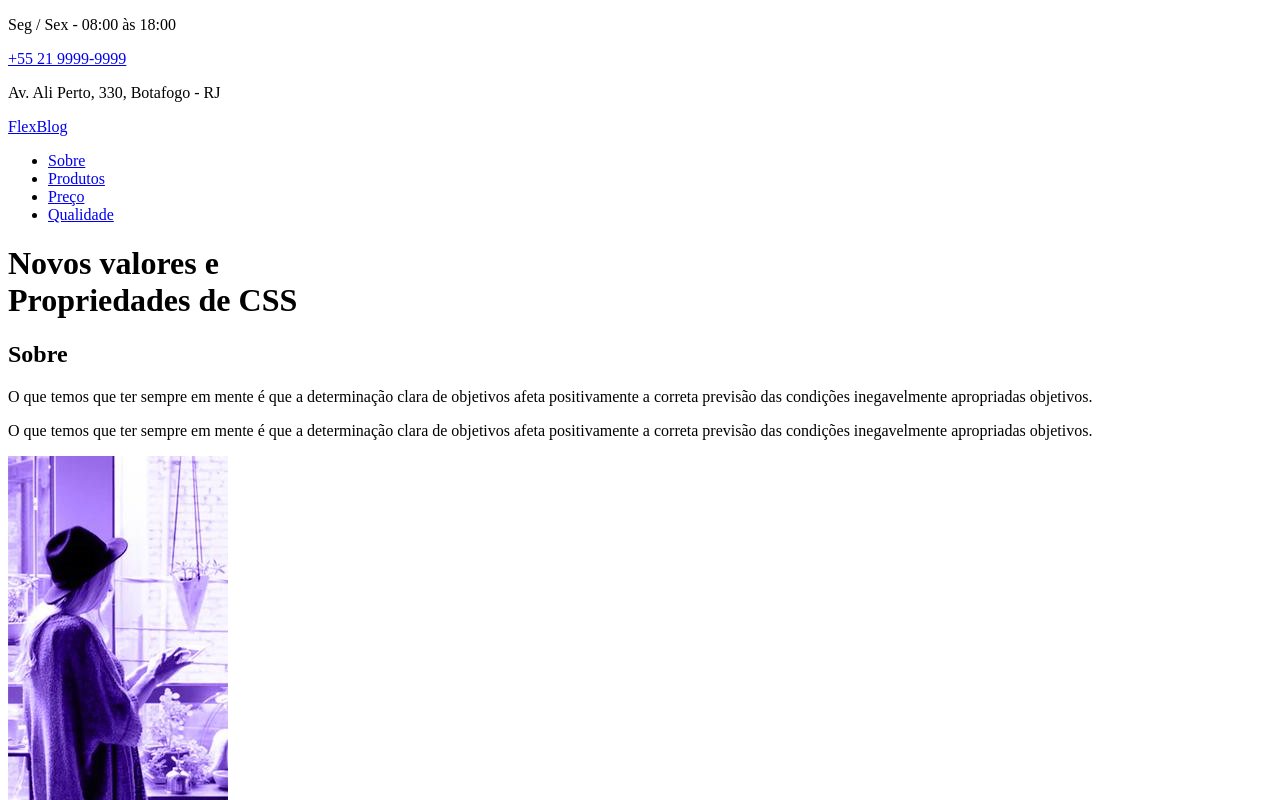
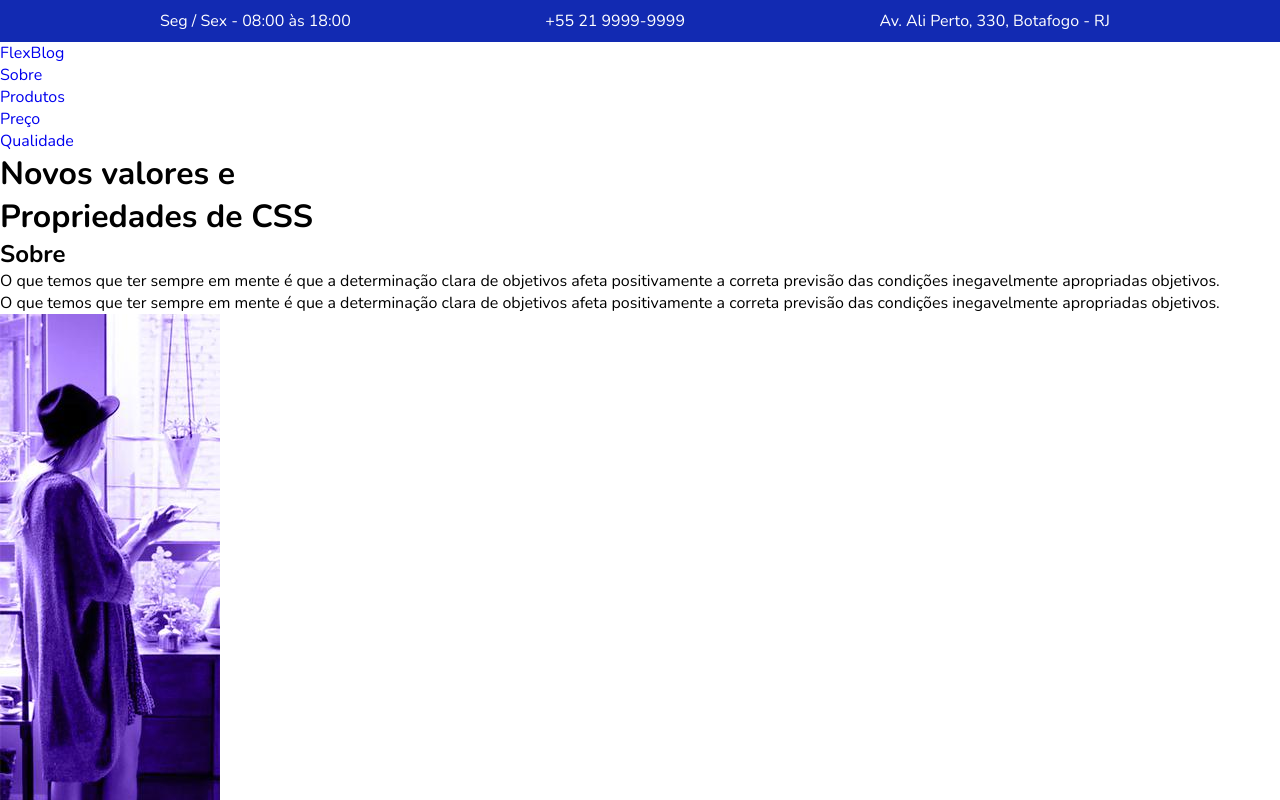
Before and after one commit to antoniodiasfilho/projeto-flexblog, a plain HTML site: page index.html in a window 1280 px wide. Shown: the top 800 px of the page. Drawn offline with nearby package versions, Linux system fonts and the light colour scheme.

Commit message:
feito o superinfo

```diff
--- a/estilos/style.css
+++ b/estilos/style.css
@@ -1 +1,51 @@
 @charset "UTF-8";
+
+*{
+    box-sizing: border-box;
+}
+
+body,h1,h2,p,ul,li,a{
+    margin: 0px;
+    padding: 0px;
+}
+
+body{
+    font-family: 'Nunito', Arial, Helvetica, sans-serif;
+}
+
+ul{
+    list-style: none;
+}
+
+a{
+    text-decoration: none;
+}
+
+img{
+    display: block;
+    max-width: 100%;
+}
+
+/* SuperInfo */
+
+.superinfo{
+    max-width: 960px;
+    margin: 0 auto;
+    display: flex;
+    justify-content: space-between;
+    flex-wrap: wrap;
+    padding-top: 10px;
+}
+
+.superinfo  p, .superinfo a{
+    margin: 0px 10px 10px 0px;
+}
+
+.superinfo-bg{
+    background-color: #122ab2;
+    color: white;
+}
+
+.superinfo a{
+    color: white;
+}
```
